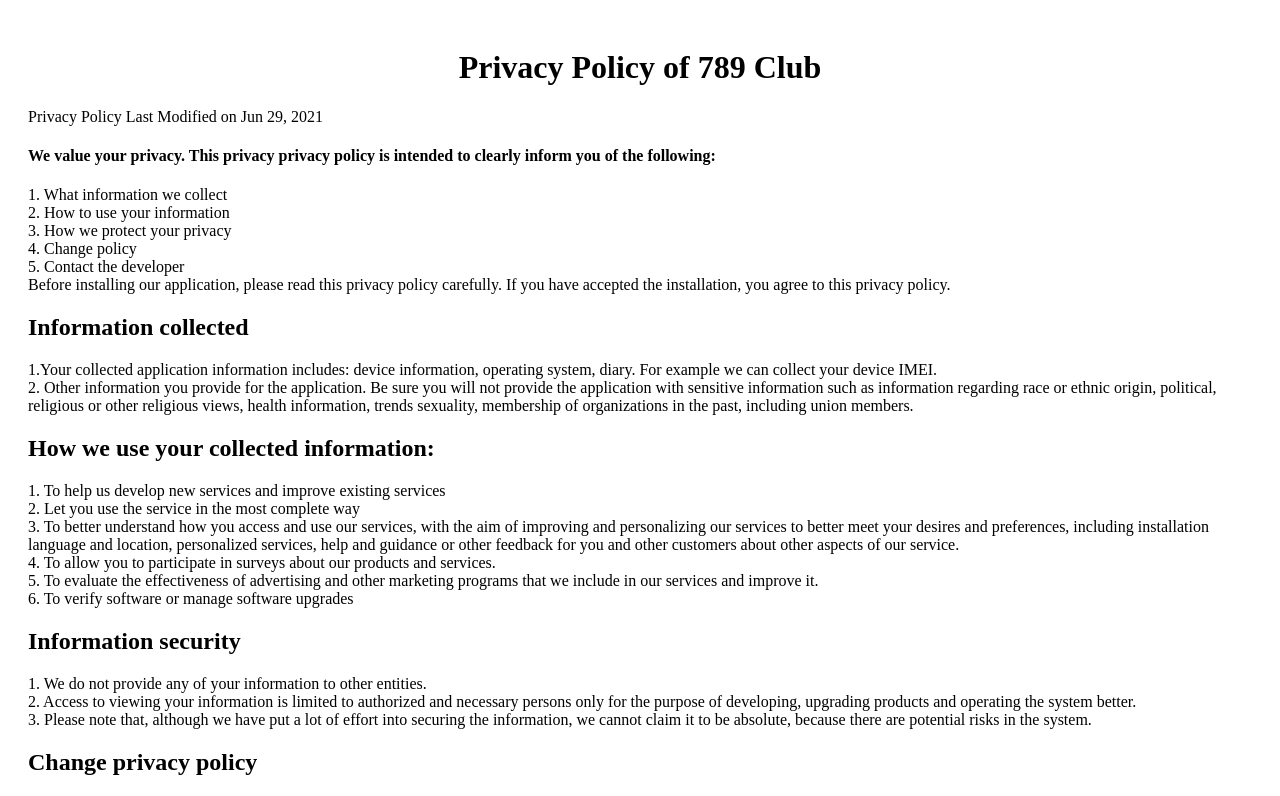
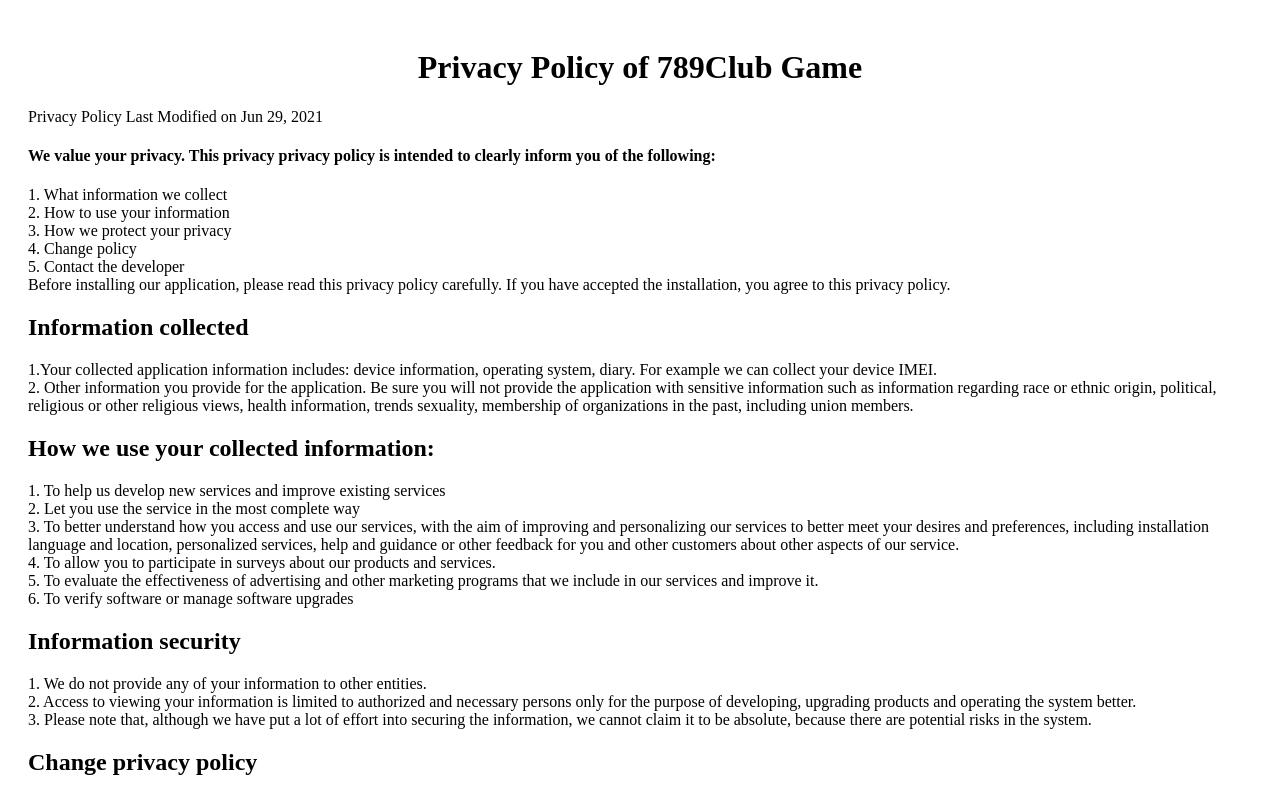
Before and after one commit to Kuzuki4799/Policy_789Club, a plain HTML site: page index.html in a window 1280 px wide. Shown: the top 796 px of the page. Drawn offline with Linux system fonts and the light colour scheme.

Commit message:
Update index.html

```diff
--- a/index.html
+++ b/index.html
@@ -6,7 +6,7 @@
 <link type="text/css" rel="stylesheet" charset="UTF-8" href="./index_files/translateelement.css"></head>
 <body>
 	<div id="content" style="padding:20px;">
-		<h1 style="text-align: center;">Privacy Policy of 789 Club</h1>
+		<h1 style="text-align: center;">Privacy Policy of 789Club Game</h1>
 		<p>Privacy Policy Last Modified on Jun 29, 2021</p>
 		<h4>We value your privacy. This privacy privacy policy is intended to clearly inform you of the following:</h4>
 			1. What information we collect<br>
```
